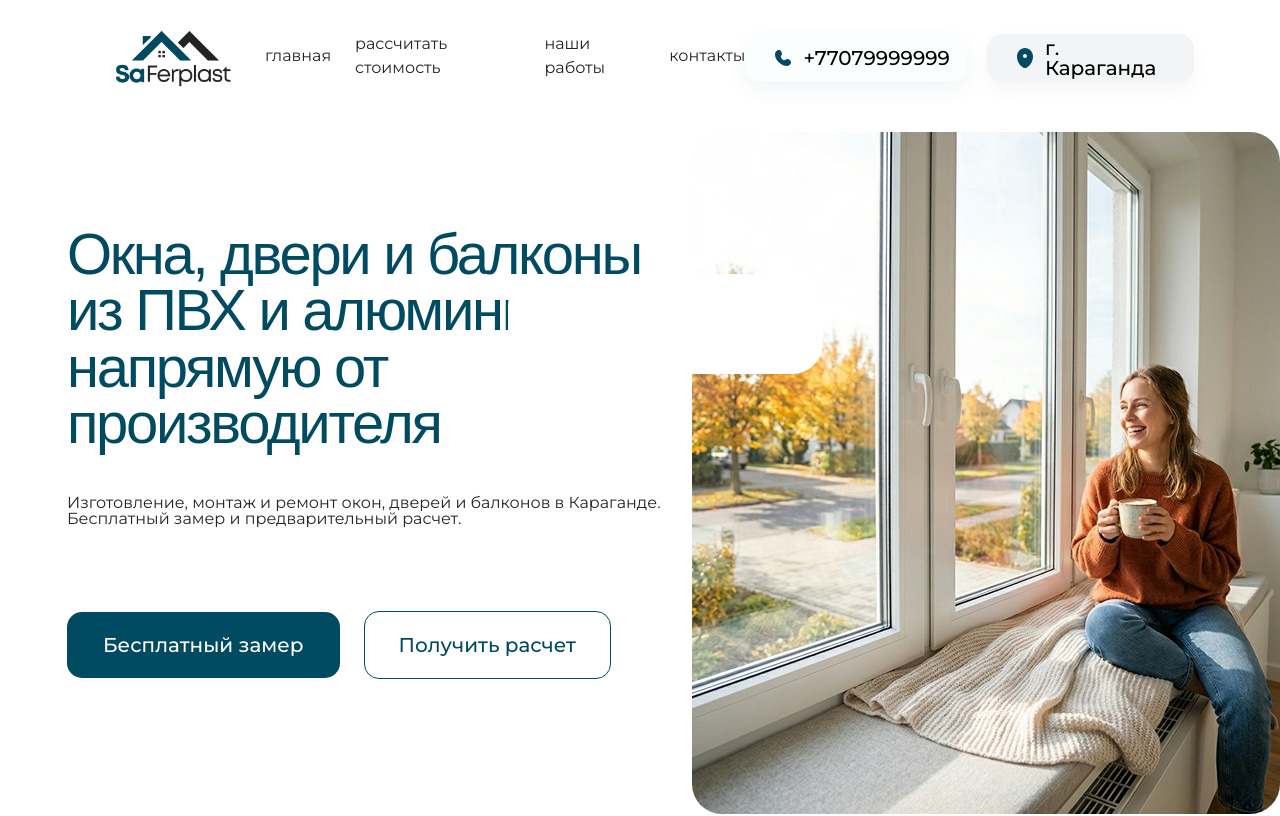
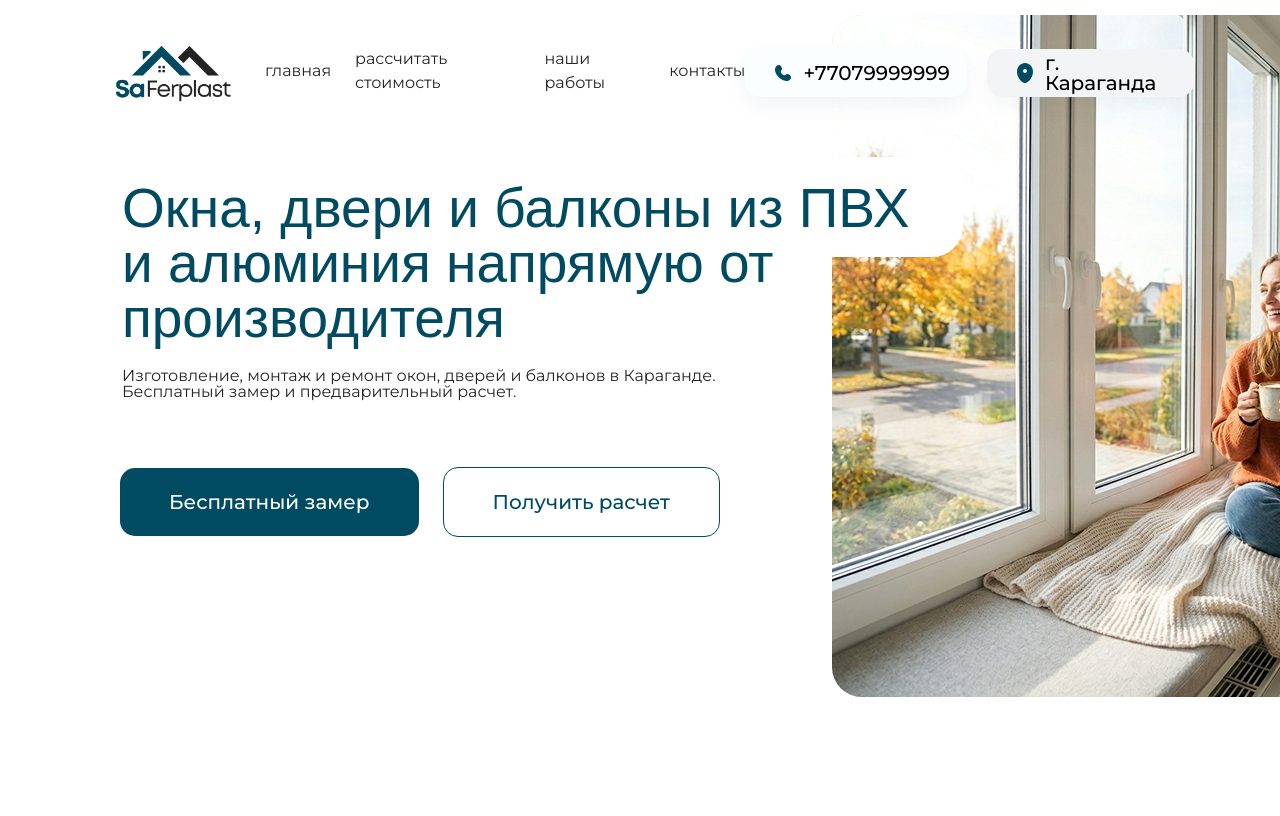
Before and after one commit to bullbashechka/saferplast, a Next.js app: page / in a window 1280 px wide. Shown: the top 816 px of the page. Built offline with nearby package versions, Linux system fonts and the light colour scheme; a web font is replaced by a local one.

Commit message:
Refine hero layout layering

```diff
--- a/src/features/landing/first-screen.tsx
+++ b/src/features/landing/first-screen.tsx
@@ -11,8 +11,10 @@ const navigationLinks = [
 export function FirstScreen() {
   return (
     <section className="min-h-screen w-full bg-white" id="top">
-      <div className="mx-auto flex min-h-screen w-full max-w-[1440px] flex-col overflow-hidden">
-        <SiteHeader navigationLinks={navigationLinks} />
+      <div className="relative mx-auto min-h-screen w-full max-w-[1440px] overflow-hidden">
+        <div className="absolute left-0 right-0 top-[15px] z-20">
+          <SiteHeader navigationLinks={navigationLinks} />
+        </div>
         <HeroSection />
       </div>
     </section>
--- a/src/features/landing/hero-section.tsx
+++ b/src/features/landing/hero-section.tsx
@@ -2,47 +2,36 @@ import Image from "next/image";
 
 export function HeroSection() {
   return (
-    <section
-      aria-labelledby="hero-title"
-      className="grid flex-1 grid-cols-[1fr_588px] items-center pl-[67px]"
-    >
-      <div className="max-w-[710px] pb-[56px]">
+    <section aria-labelledby="hero-title" className="relative h-[697px] w-full">
       <h1
         id="hero-title"
-          className="max-w-[830px] font-display text-[58px] font-normal leading-[0.97] tracking-[-0.04em] text-brand-700"
+        className="absolute left-[122px] top-[181px] z-20 w-[830px] font-display text-[55px] font-normal leading-[100%] text-brand-700"
       >
         Окна, двери и балконы из ПВХ и алюминия напрямую от производителя
       </h1>
 
-        <p className="mt-[44px] max-w-[623px] text-[16px] leading-none text-ink">
+      <p className="absolute left-[122px] top-[368px] z-20 w-[623px] text-[16px] leading-none text-ink">
         Изготовление, монтаж и ремонт окон, дверей и балконов в Караганде.
         Бесплатный замер и предварительный расчет.
       </p>
 
-        <div className="mt-[84px] flex items-center gap-6">
+      <div className="absolute left-[120px] top-[467px] z-20 flex items-center gap-6">
         <button
-            className="min-w-[214px] rounded-[15px] bg-brand-700 px-[36px] py-[23px] text-[20px] font-medium leading-none text-white transition-colors hover:bg-brand-900"
+          className="min-w-[214px] rounded-[15px] bg-brand-700 px-[49px] py-[24px] text-[20px] font-medium leading-none text-white transition-colors hover:bg-brand-900"
           type="button"
         >
           Бесплатный замер
         </button>
 
         <button
-            className="min-w-[198px] rounded-[15px] border border-brand-500 bg-transparent px-[34px] py-[23px] text-[20px] font-medium leading-none text-brand-700 transition-colors hover:bg-brand-50"
+          className="min-w-[198px] rounded-[15px] border border-brand-500 bg-transparent px-[49px] py-[24px] text-[20px] font-medium leading-none text-brand-700 transition-colors hover:bg-brand-50"
           type="button"
         >
           Получить расчет
         </button>
       </div>
-      </div>
 
-      <div className="flex items-start justify-end pb-[15px]">
-        <div className="relative h-[682px] w-[588px]">
-          <div
-            aria-hidden="true"
-            className="absolute left-[-184px] top-[142px] z-10 h-[100px] w-[315px] rounded-[31px] bg-white"
-          />
-
+      <div className="absolute left-[832px] top-[15px] z-0 h-[682px] w-[588px] rounded-[30px] bg-[#d9d9d9]">
         <Image
           alt="Девушка сидит у большого окна"
           className="block h-[682px] w-[588px] rounded-[30px] object-cover"
@@ -52,7 +41,11 @@ export function HeroSection() {
           width={588}
         />
       </div>
-      </div>
+
+      <div
+        aria-hidden="true"
+        className="absolute left-[648px] top-[157px] z-10 h-[100px] w-[315px] rounded-[31px] bg-white"
+      />
     </section>
   );
 }
```
Lines whose indentation alone changed are shown as unchanged.
